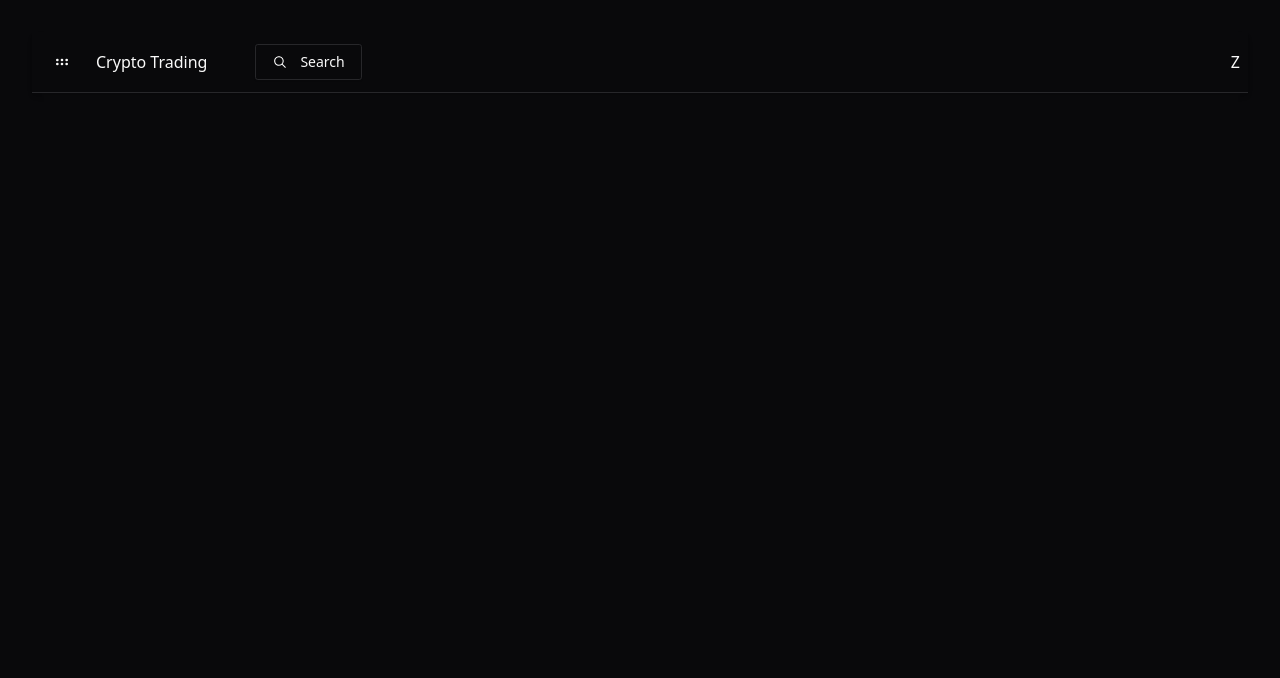
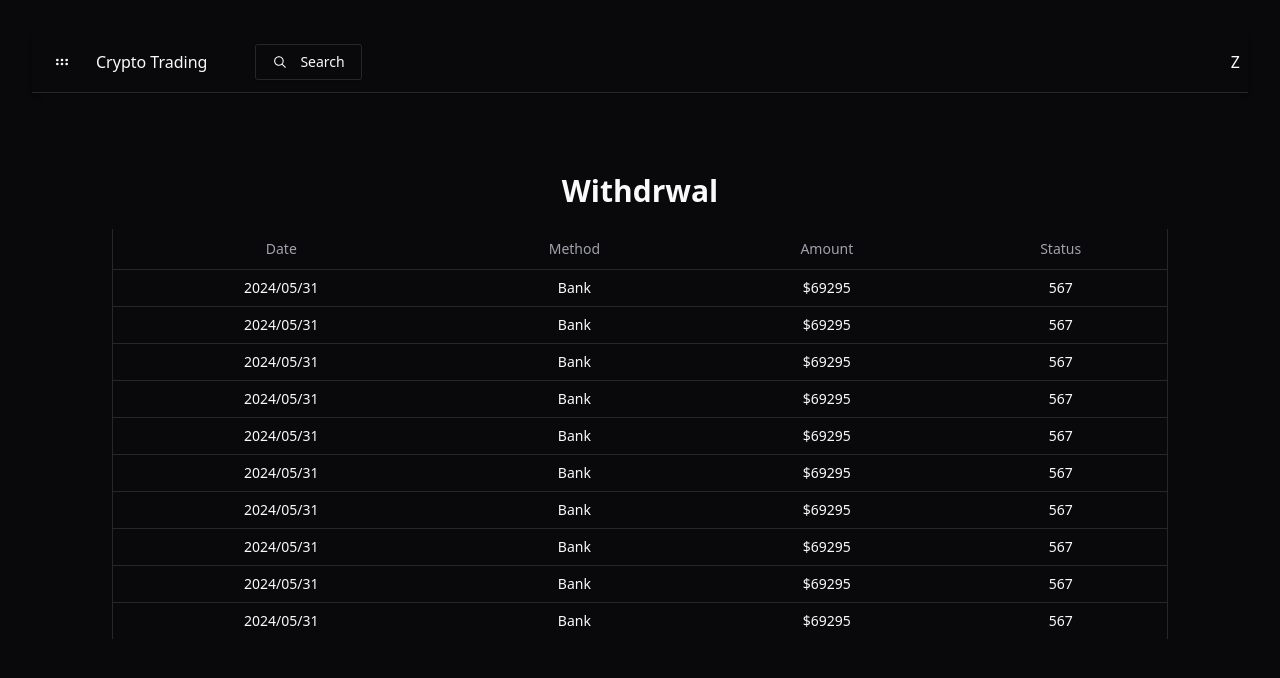
Before and after one commit to Kaushikj14/trading_frontend, a React (Vite) app: page /withdrawal in a window 1280 px wide. Shown: the top 678 px of the page. Built offline with nearby package versions, Linux system fonts and the light colour scheme.

Commit message:
Withdrawal Component Completed

```diff
--- a/src/page/Withdrawal/Withdrawal.jsx
+++ b/src/page/Withdrawal/Withdrawal.jsx
@@ -1,10 +1,46 @@
 import React from 'react'
+import { Avatar, AvatarImage } from '@/components/ui/avatar'
+import { Table, TableBody, TableCell, TableHead, TableHeader, TableRow } from '@/components/ui/table'
+import { BookmarkFilledIcon } from '@radix-ui/react-icons'
+import { Button } from '@/components/ui/button'
 
 const Withdrawal = () => {
   return (
-    <div>
+     <div className='p-5 lg:p-20'>
+                  <h1 className='font-bold text-3xl pb-5'>Withdrwal</h1>
+                   <Table className="border-x">
+                    <TableHeader >
+                      <TableRow>
+                        <TableHead className="text-center">Date</TableHead>
+                        <TableHead className="text-center">Method</TableHead>
+                        <TableHead className="text-center">Amount</TableHead>
+                        <TableHead className="text-center">Status</TableHead>
 
-    </div>
+                      </TableRow>
+                    </TableHeader>
+                    <TableBody>
+                      {[1,1,1,1,1,1,1,1,1,1].map((items,index)=><TableRow key={index}>
+
+                        <TableCell>
+                              <p>2024/05/31</p>
+                        </TableCell>
+
+
+                        <TableCell>Bank</TableCell>
+
+
+                        <TableCell >$69295</TableCell>
+                        <TableCell className="text-center">
+                                {/* <Button variant="ghost" onClick={()=>handleRemoveToWatchlist(items.id)} size="icon" className="h-10 w-10">
+                                    <BookmarkFilledIcon className='w-6 h-6' />
+                                </Button> */}
+                                567
+                        </TableCell>
+
+                      </TableRow>)}
+                    </TableBody>
+                  </Table>
+                </div>
   )
 }
 
```
